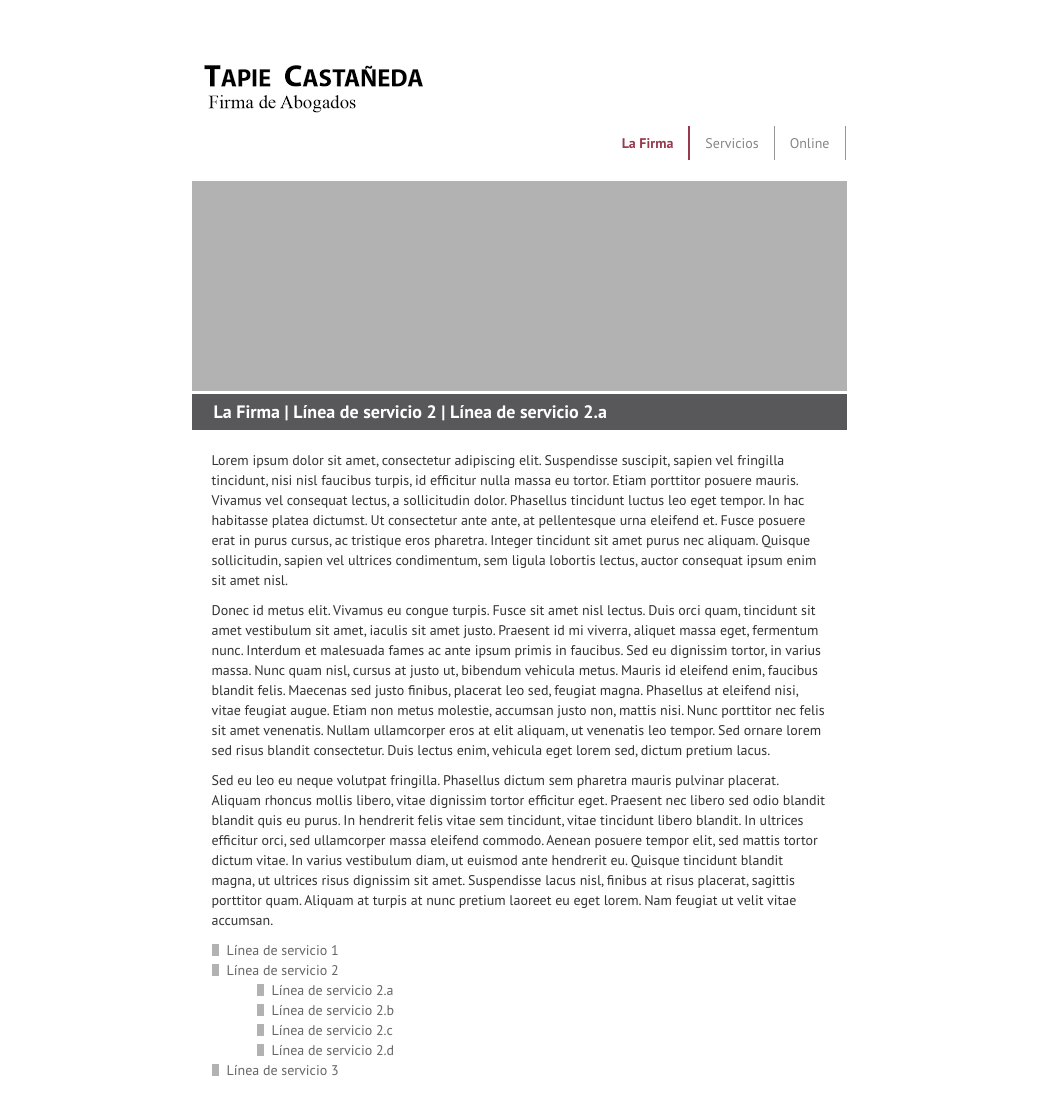
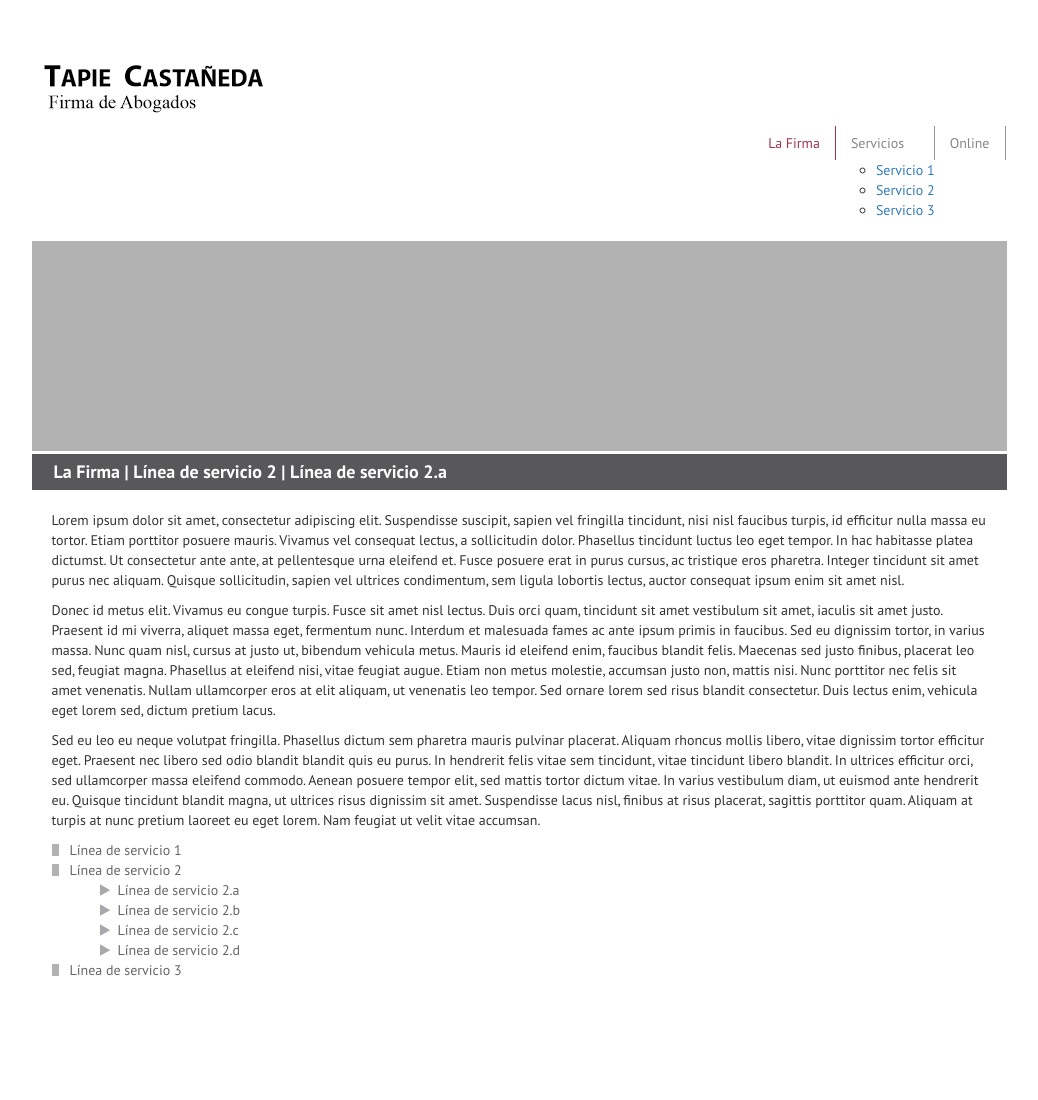
Before and after one commit to mikeiwi/tapie, a PHP site: page / in a window 1280 px wide. Shown: the whole page, without its empty margins (121-1159 px from the left). After the commit the page ends 976 px from the top, so only its background shows below. Run offline with PHP 8.4, Linux system fonts and the light colour scheme.

Commit message:
ancho general, no negrilla en menu y triangulito

```diff
--- a/css/style.css
+++ b/css/style.css
@@ -30,9 +30,8 @@ nav h1 a{
 }
 .navbar-nav > li.active > a, .navbar-nav > li > a:hover{
     color:#9a394e;
-    border-right: 2px solid #9a394e;
+    border-right: 1px solid #9a394e;
     background:none;
-    font-weight:bold;
 }
 .navbar-collapse{
     padding:0;
@@ -64,9 +63,12 @@ nav h1 a{
     list-style: none;
 }
 .content ul li{
-    padding-left: 15px;
+    padding-left: 18px;
     background: url("img/li.png") 0 4px no-repeat;
 }
 .content ul ul{
     padding-left: 30px;
 }
+.content ul li li{
+    background: url("img/li-2.png") 0 4px no-repeat;
+}
--- a/index.html
+++ b/index.html
@@ -23,8 +23,9 @@
   </head>
 
   <body>
+    <div class="container">
       <div class="row">
-      <div class="col-md-6 col-md-offset-3">
+	<div class="col-md-10 col-md-offset-1">
           <!-- Navigation -->
           <div class="row">
             <nav class="navbar" role="navigation">
@@ -46,6 +47,11 @@
                   </li>
                   <li>
                     <a href="#">Servicios</a>
+		    <ul>
+		      <li><a href="#">Servicio 1</a></li>
+		      <li><a href="#">Servicio 2</a></li>
+		      <li><a href="#">Servicio 3</a></li>
+		    </ul>
                   </li>
                   <li>
                     <a href="#">Online</a>
@@ -87,6 +93,7 @@
           <!-- /.row -->
 	</div>
       </div>
+    </div>
 
     <!-- jQuery Version 1.11.1 -->
     <script src="js/jquery.js"></script>
```
Also changed, not shown: css/img/li-2.png (added). Lines whose indentation alone changed are shown as unchanged.
